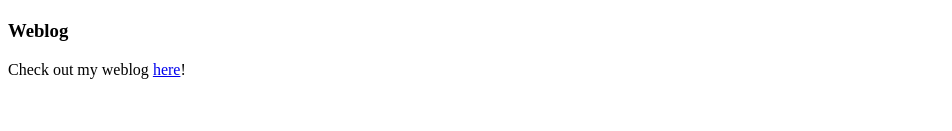
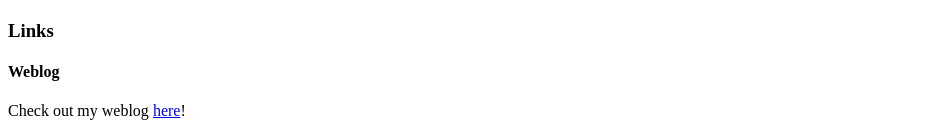
Before and after one commit to kevin-ci/sme-workshops, a plain HTML site: page 1_HTML/index.html in a window 1280 px wide. Shown: the part 1016-1147 px from the top of the page, without its empty margins (0-952 px from the left). Before the commit the page ends 1111 px from the top, so only its background shows below. Drawn offline with Linux system fonts and the light colour scheme.

Commit message:
tidy and comments

```diff
--- a/1_HTML/index.html
+++ b/1_HTML/index.html
@@ -8,16 +8,23 @@
 </head>
 
 <body>
+    <!-- BEGIN: Intro and About -->
     <h1>Kevin's Webpage</h1>
     <h2>About Me</h2>
     <p>I am a software developer.</p>
     <br>
+    <!-- END: Intro and About -->
+
+    <!-- BEGIN: Education -->
     <h3>Education</h3>
     <ul>
         <li><i>Salesian College,</i> 2005 - 2011, Leaving Cert.</li>
         <li><i>Institute of Technology Carlow,</i> 2011 - 2015, BSc (Hons) Computer Game Development.</li>
     </ul>
     <br>
+    <!-- END: Education -->
+
+    <!-- BEGIN: Employment History -->
     <h3>Employment History</h3>
     <h4>Physical Liquid Software (2014)</h4>
     <h5>Internship</h5>
@@ -29,15 +36,24 @@
     <br>
     <h4>Code Institute (2019 - present)</h4>
     <h5>Tutor Team Lead</h5>
-    <p>Led <a href="https://codeinstitute.net/">Code Institute's</a> tutoring team, providing technical assistance for student queries and managing a staff of
+    <p>Led <a href="https://codeinstitute.net/">Code Institute's</a> tutoring team, providing technical assistance for
+        student queries and managing a staff of
         tutors based around the world.</p>
     <br>
+    <!-- END: Employment History -->
+
+    <!-- BEGIN: Gallery -->
     <h3>Gallery</h3>
     <img src="kevin.jpg">
     <img width="200px" src="https://upload.wikimedia.org/wikipedia/commons/7/74/Ireland_%28MODIS%29.jpg">
     <br>
-    <h3>Weblog</h3>
+    <!-- END: Gallery -->
+
+    <!-- BEGIN: Links -->
+    <h3>Links</h3>
+    <h4>Weblog</h4>
     <p>Check out my weblog <a href="weblog.html"> here</a>!</p>
+    <!-- END: Links -->
 </body>
 
 </html>
```
